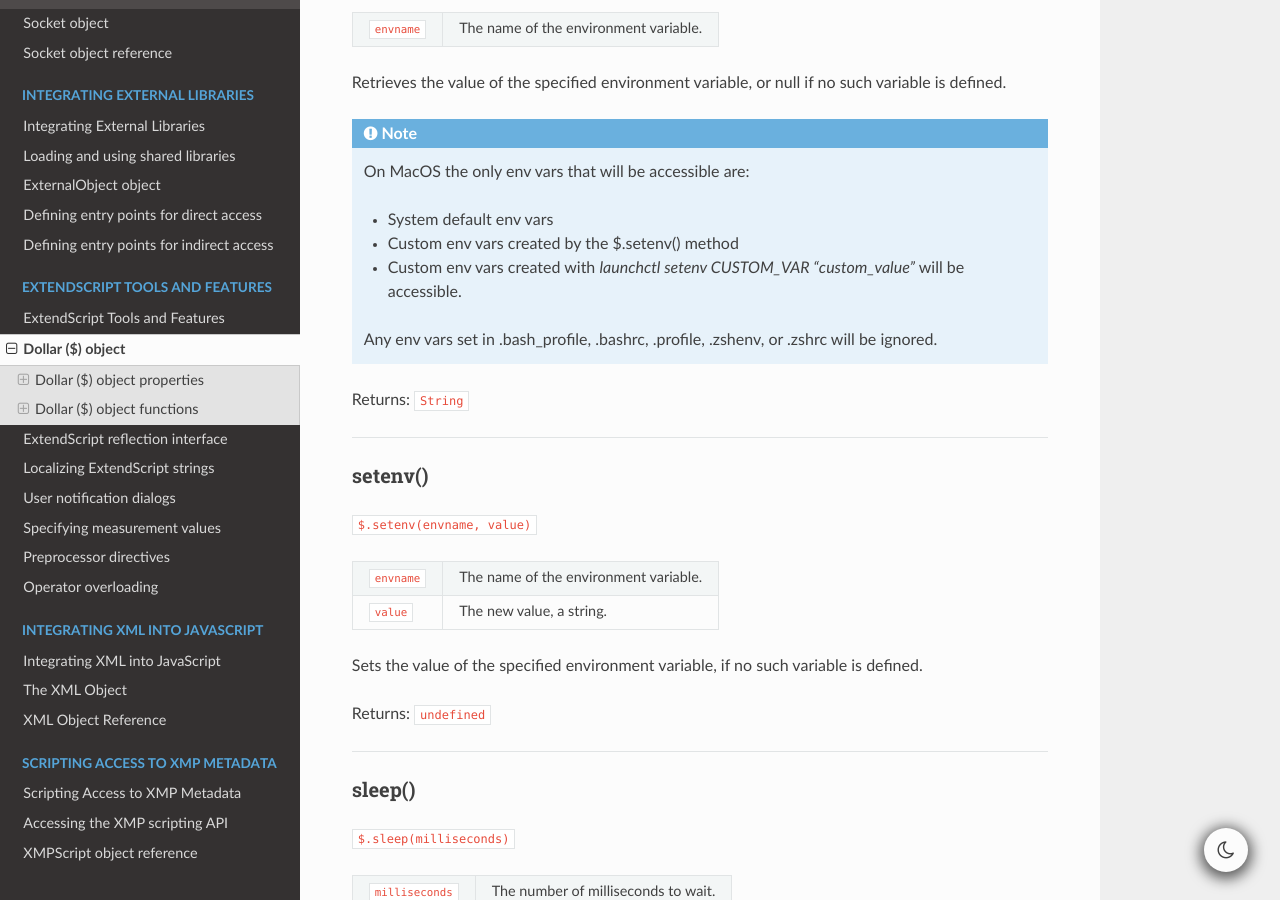
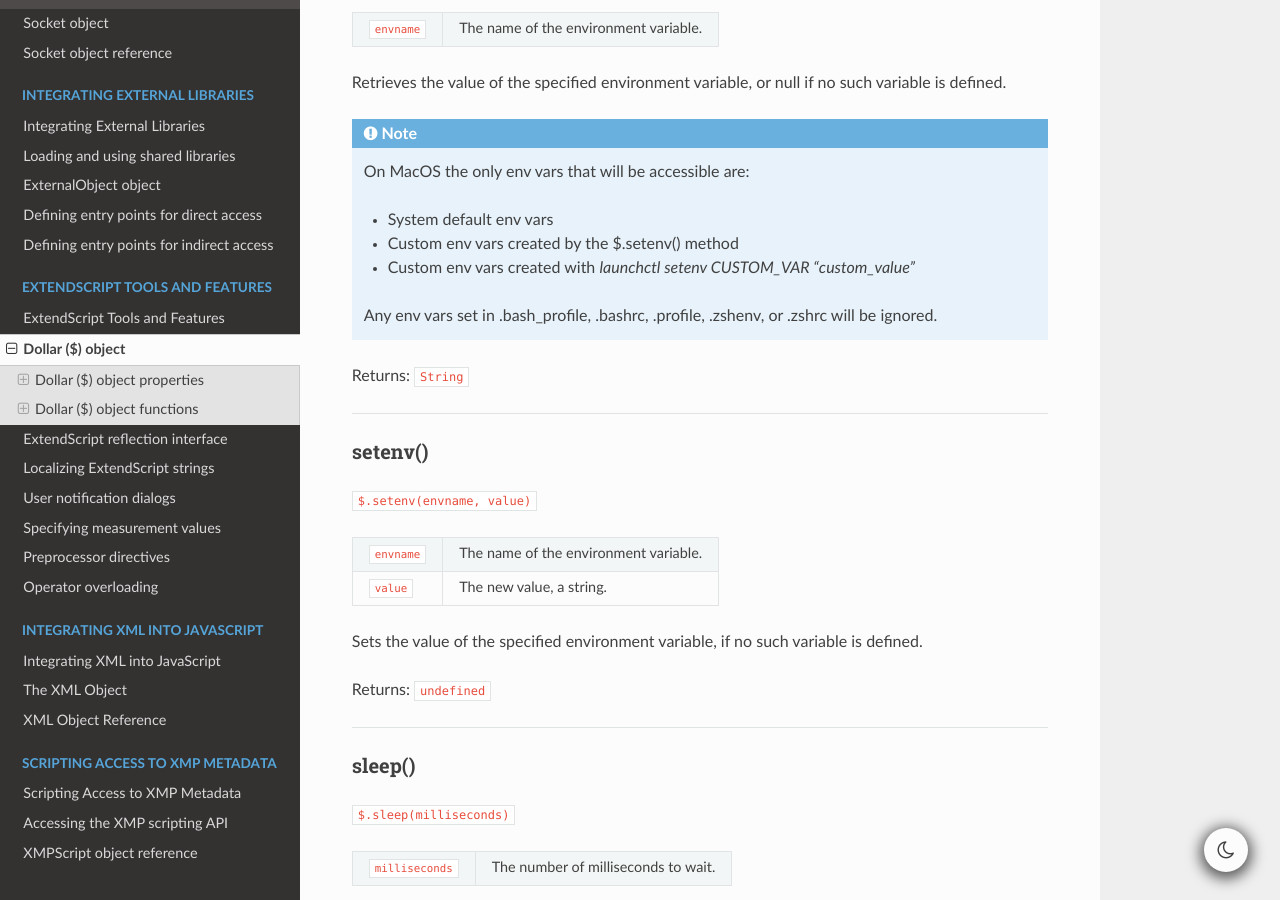
Before and after one commit to docsforadobe/javascript-tools-guide, a Sphinx documentation site: the page built from docs/extendscript-tools-features/dollar-object.rst, in a window 1280 px wide and 900 px high, scrolled down 7147 px. Built offline with Sphinx 7.4.7 and the Read the Docs theme 2.0.0, drawn with Linux system fonts in a browser that asks for light colours.

Commit message:
typo fix

```diff
--- a/docs/extendscript-tools-features/dollar-object.rst
+++ b/docs/extendscript-tools-features/dollar-object.rst
@@ -406,7 +406,8 @@ defined.
 
   - System default env vars
   - Custom env vars created by the $.setenv() method
-  - Custom env vars created with `launchctl setenv CUSTOM_VAR "custom_value"` will be accessible.
+  - Custom env vars created with `launchctl setenv CUSTOM_VAR "custom_value"`
+
 
   Any env vars set in .bash_profile, .bashrc, .profile, .zshenv, or .zshrc will be ignored.
 
```
